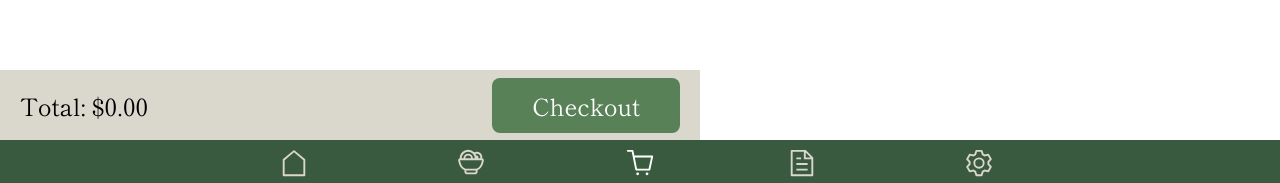
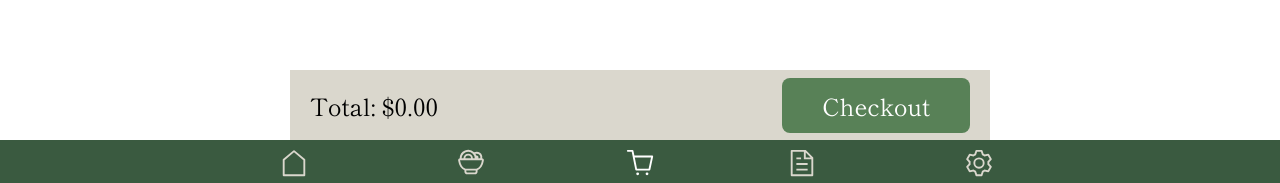
Before and after one commit to beekurt98/restaurant-order-app, a Next.js app: page /cart in a window 1280 px wide. Shown: the part 590-773 px from the top of the page. Built offline with nearby package versions, Linux system fonts and the light colour scheme; no server answers; a web font is replaced by a local one.

Commit message:
fix price-info so it centers the page

```diff
--- a/src/app/App.css
+++ b/src/app/App.css
@@ -59,7 +59,9 @@ html {
     flex-direction: column;
     align-items: center;
 
-    svg path, svg g, svg g path {
+    svg path,
+    svg g,
+    svg g path {
       fill: var(--lightest);
     }
   }
@@ -104,7 +106,9 @@ html {
 .selected-page {
   color: white !important;
 
-  svg path, svg g, svg g path {
+  svg path,
+  svg g,
+  svg g path {
     fill: white !important;
     stroke: white;
   }
@@ -124,18 +128,19 @@ html {
 }
 
 .price-info {
+  position: fixed;
+  bottom: 70px;
   display: flex;
-  /* margin-top: auto; */
   align-items: center;
   justify-content: space-between;
   font-size: 24px;
   height: 70px;
-  margin-top: 20px;
-  position: fixed;
+  padding-inline: var(--inlinePx);
+  background-color: var(--lightest);
+  left: 0;
+  right: 0;
+  margin: 0 auto;
   width: 100%;
-  padding-inline: var(--inlinePx);
-  bottom: 70px;
-  background-color: var(--lightest);
 }
 
 .auth-controls {
@@ -170,7 +175,8 @@ html {
     font-size: 16px;
     height: 50px;
 
-    svg path, svg g {
+    svg path,
+    svg g {
       stroke: white;
     }
   }
@@ -580,8 +586,7 @@ html {
 
 /* input */
 
-.form-cont {
-}
+.form-cont {}
 
 form {
   width: 100%;
@@ -589,7 +594,8 @@ form {
   flex-direction: column;
   gap: 10px;
 
-  a, button {
+  a,
+  button {
     height: 40px;
     border-radius: 8px;
     background-color: var(--med);
@@ -677,12 +683,12 @@ form {
 
   .price-info {
     width: 700px;
-    margin: auto;
   }
 
-.products-list {
-  grid-template-columns: repeat(3, 1fr);
-}
+  .products-list {
+    grid-template-columns: repeat(3, 1fr);
+  }
+
   .navbar,
   .page-header {
     width: 800px !important;
```
